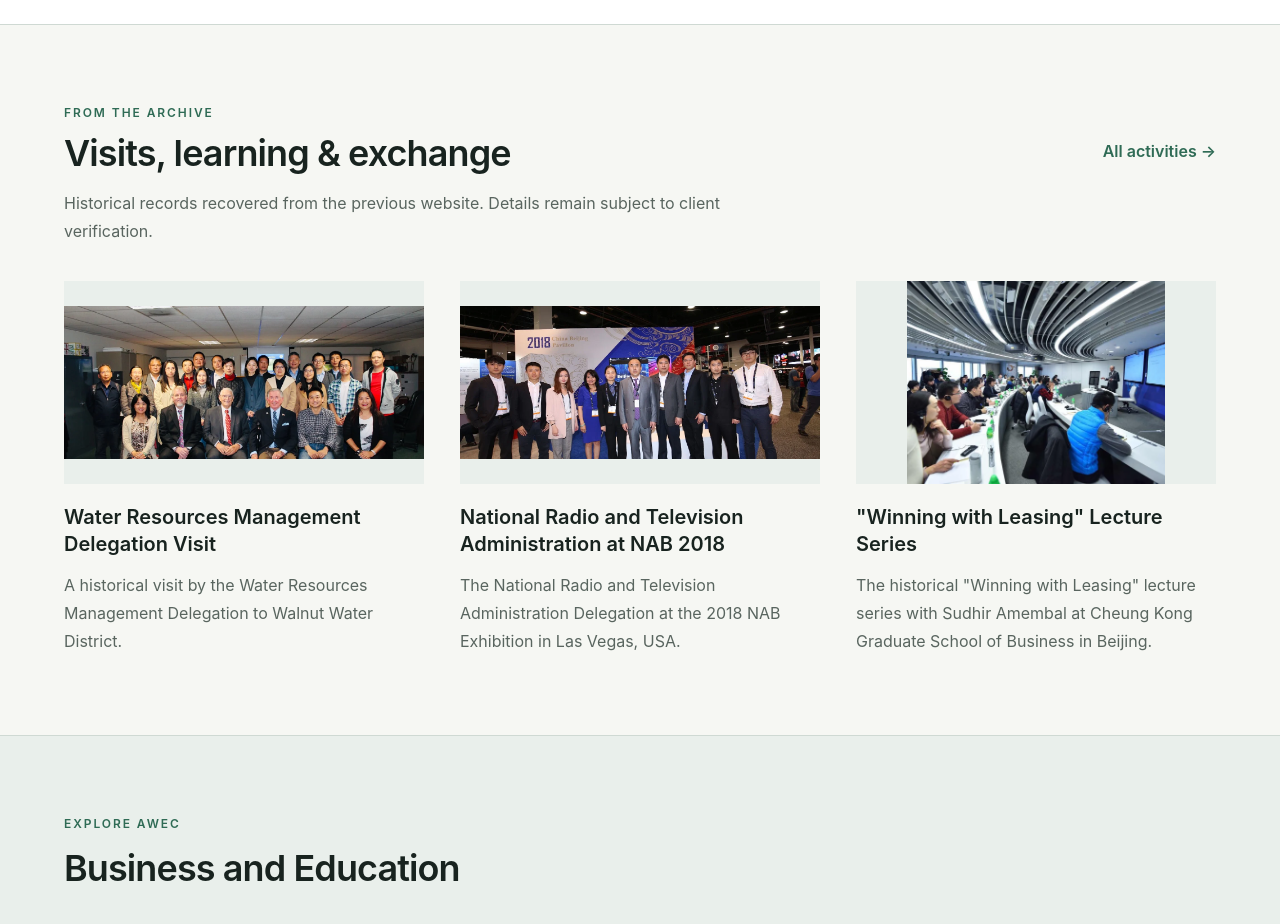
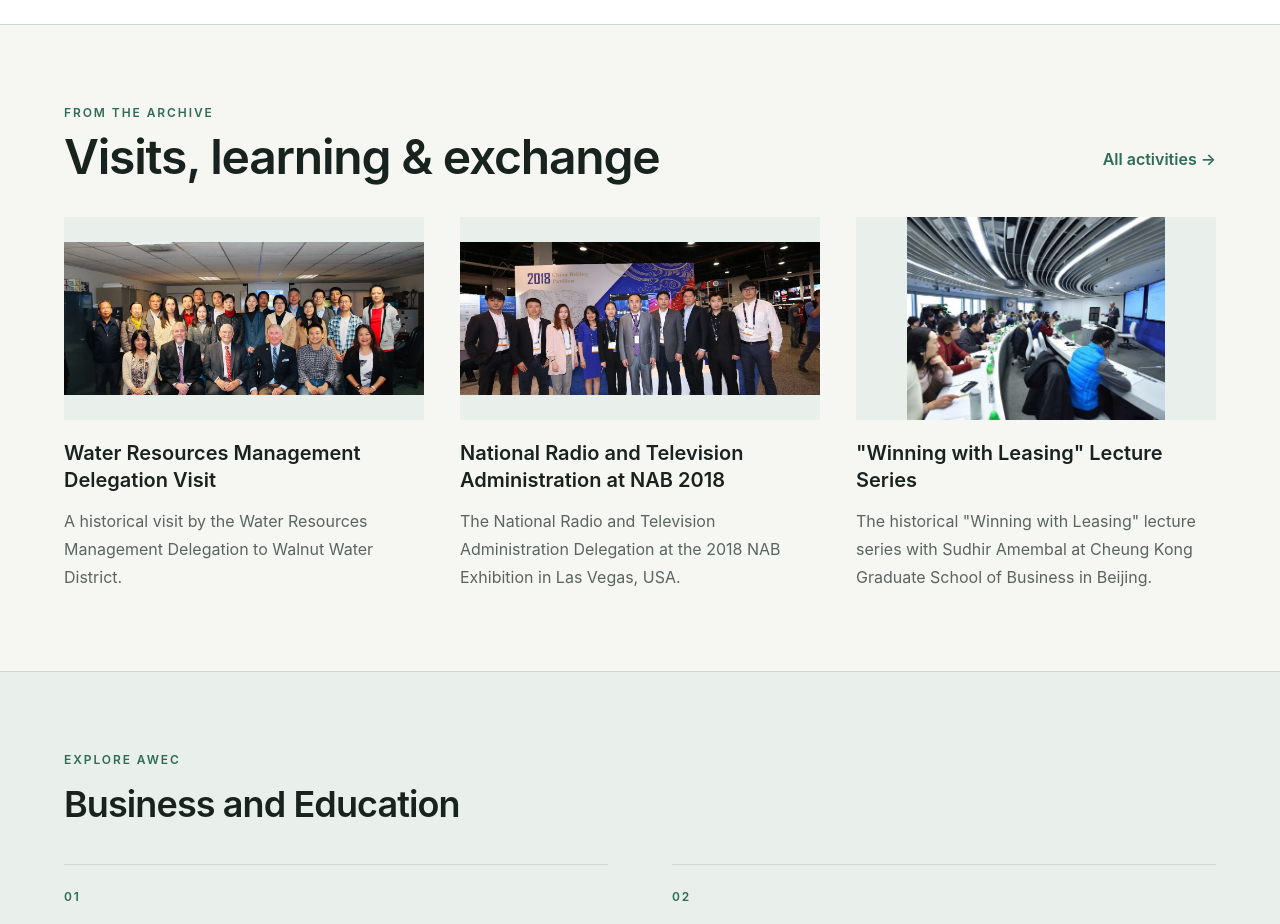
Before and after one commit to orpdoji8/AWEC, a Next.js app: page / in a window 1280 px wide. Shown: the part 1120-2044 px from the top of the page. Built offline with nearby package versions, Linux system fonts and the light colour scheme.

Commit message:
style: simplify homepage activity section heading

```diff
--- a/src/app/page.tsx
+++ b/src/app/page.tsx
@@ -87,7 +87,7 @@ export default function HomePage() {
           <div className="flex flex-wrap items-end justify-between gap-5">
             <div>
               <p className="eyebrow">From the archive</p>
-              <h2 className="mt-3 text-3xl font-semibold tracking-tight sm:text-4xl">
+              <h2 className="mt-3 text-4xl font-semibold tracking-tight sm:text-5xl">
                 Visits, learning & exchange
               </h2>
             </div>
@@ -98,10 +98,6 @@ export default function HomePage() {
               All activities →
             </Link>
           </div>
-          <p className="mt-4 max-w-2xl leading-7 text-muted">
-            Historical records recovered from the previous website. Details
-            remain subject to client verification.
-          </p>
           <div className="mt-9 grid gap-9 md:grid-cols-3">
             {selected.map((article) => (
               <article key={article.id}>
```
Also changed, not shown: 1 other file (tests, documents, lock files or other folders).
